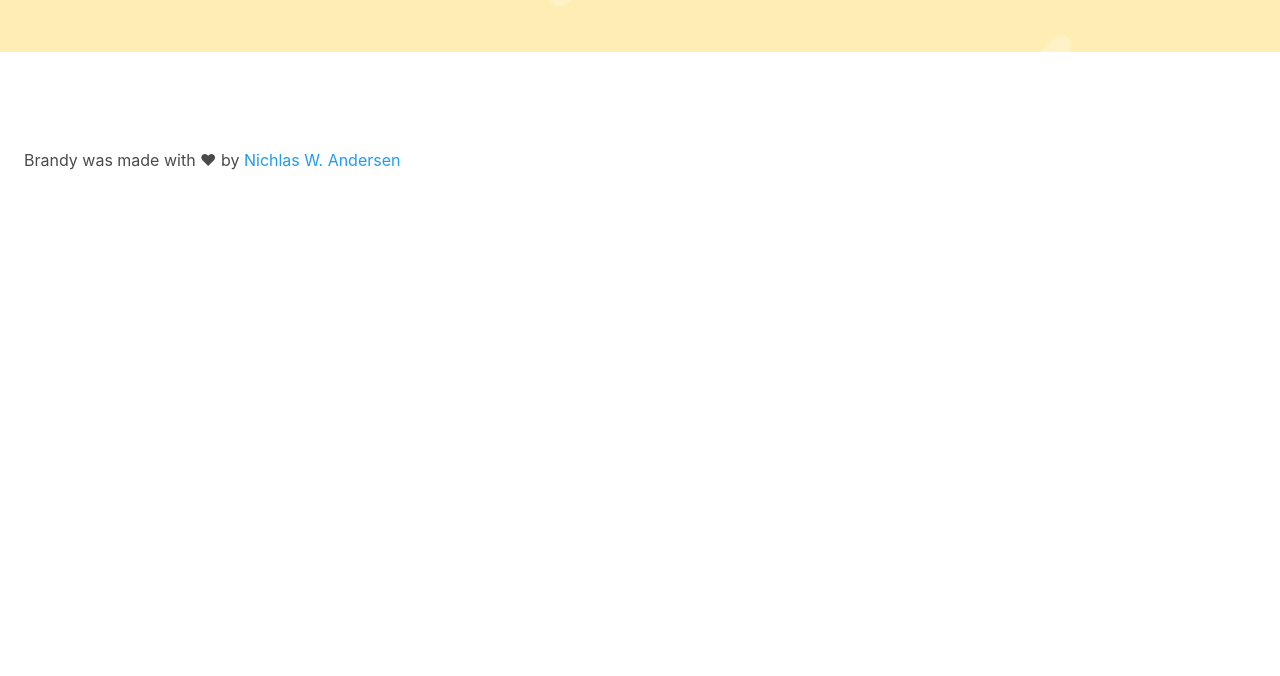
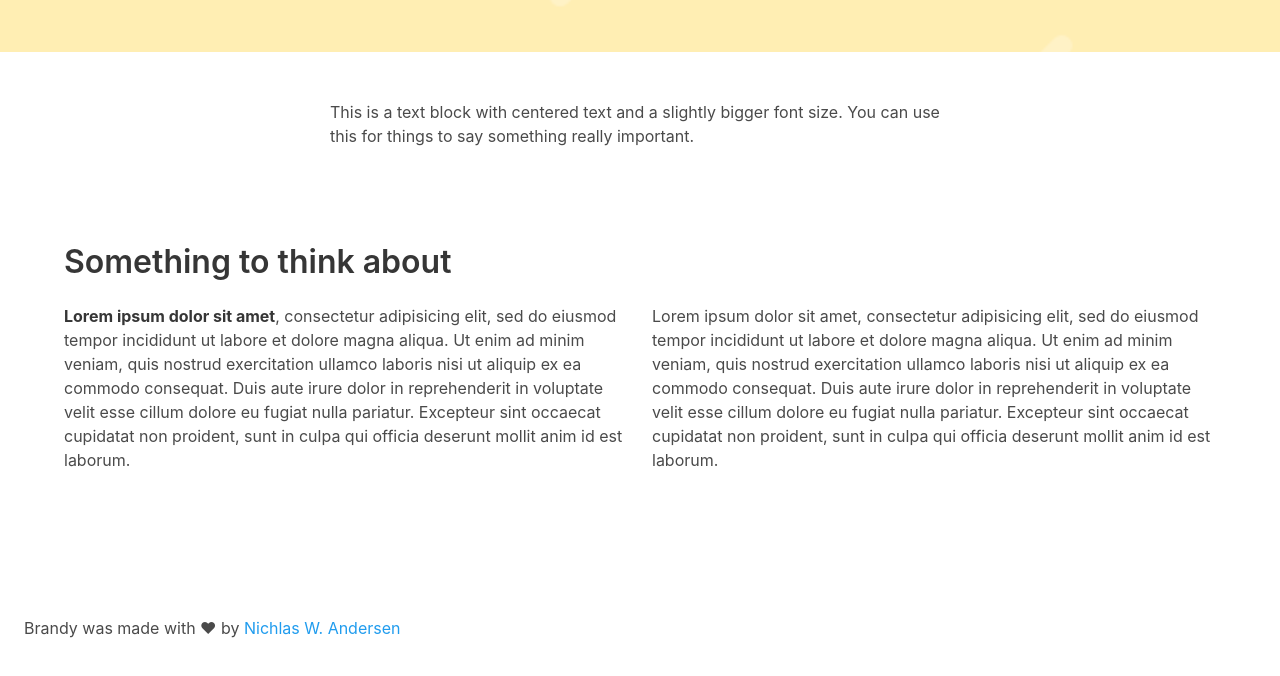
Before and after one commit to forestryio/ubuild-blocks, a website built with webpack: page src/html/index.html in a window 1280 px wide. Shown: the part 896-1572 px from the top of the page. Before the commit the page ends 1164 px from the top, so only its background shows below. Built offline with nearby package versions, Linux system fonts and the light colour scheme.

Commit message:
Two text blocks, one theme

```diff
--- /dev/null
+++ b/src/css/blocks/_block-text-1.scss
@@ -0,0 +1,4 @@
+.text-1 {
+  max-width: 620px;
+  margin: 0 auto;
+}
--- a/src/css/style.scss
+++ b/src/css/style.scss
@@ -98,6 +98,9 @@ $code-size: 0.875em !default;
   justify-content: center;
 }
 
+// Blocks
+@import "blocks/block-hero-1",
+        "blocks/block-text-1";
 
-@import "blocks/block-hero-1";
+// Overrides
 @import "overrides";
--- /dev/null
+++ b/src/html/blocks/block-text-1.html
@@ -0,0 +1,5 @@
+<section class="section">
+  <div class="container has-text-centered">
+    <p class="text-1 is-size-4">This is a text block with centered text and a slightly bigger font size. You can use this for things to say something really important.</p>
+  </div>
+</section>
--- /dev/null
+++ b/src/html/blocks/block-text-2.html
@@ -0,0 +1,19 @@
+<section class="section">
+  <div class="container">
+    <div class="columns is-multiline">
+      <div class="column is-full">
+        <h2 class="title is-3">Something to think about</h2>
+      </div>
+      <div class="column">
+        <div class="content">
+          <strong>Lorem ipsum dolor sit amet</strong>, consectetur adipisicing elit, sed do eiusmod tempor incididunt ut labore et dolore magna aliqua. Ut enim ad minim veniam, quis nostrud exercitation ullamco laboris nisi ut aliquip ex ea commodo consequat. Duis aute irure dolor in reprehenderit in voluptate velit esse cillum dolore eu fugiat nulla pariatur. Excepteur sint occaecat cupidatat non proident, sunt in culpa qui officia deserunt mollit anim id est laborum.
+        </div>
+      </div>
+      <div class="column">
+        <div class="content">
+          Lorem ipsum dolor sit amet, consectetur adipisicing elit, sed do eiusmod tempor incididunt ut labore et dolore magna aliqua. Ut enim ad minim veniam, quis nostrud exercitation ullamco laboris nisi ut aliquip ex ea commodo consequat. Duis aute irure dolor in reprehenderit in voluptate velit esse cillum dolore eu fugiat nulla pariatur. Excepteur sint occaecat cupidatat non proident, sunt in culpa qui officia deserunt mollit anim id est laborum.
+        </div>
+      </div>
+    </div>
+  </div>
+</section>
--- a/src/html/index.html
+++ b/src/html/index.html
@@ -8,6 +8,8 @@
   <body>
     ${require('./blocks/block-header-1.html')}
     ${require('./blocks/block-hero-1.html')}
+    ${require('./blocks/block-text-1.html')}
+    ${require('./blocks/block-text-2.html')}
     ${require('./blocks/block-footer-1.html')}
   </body>
 </html>
```
